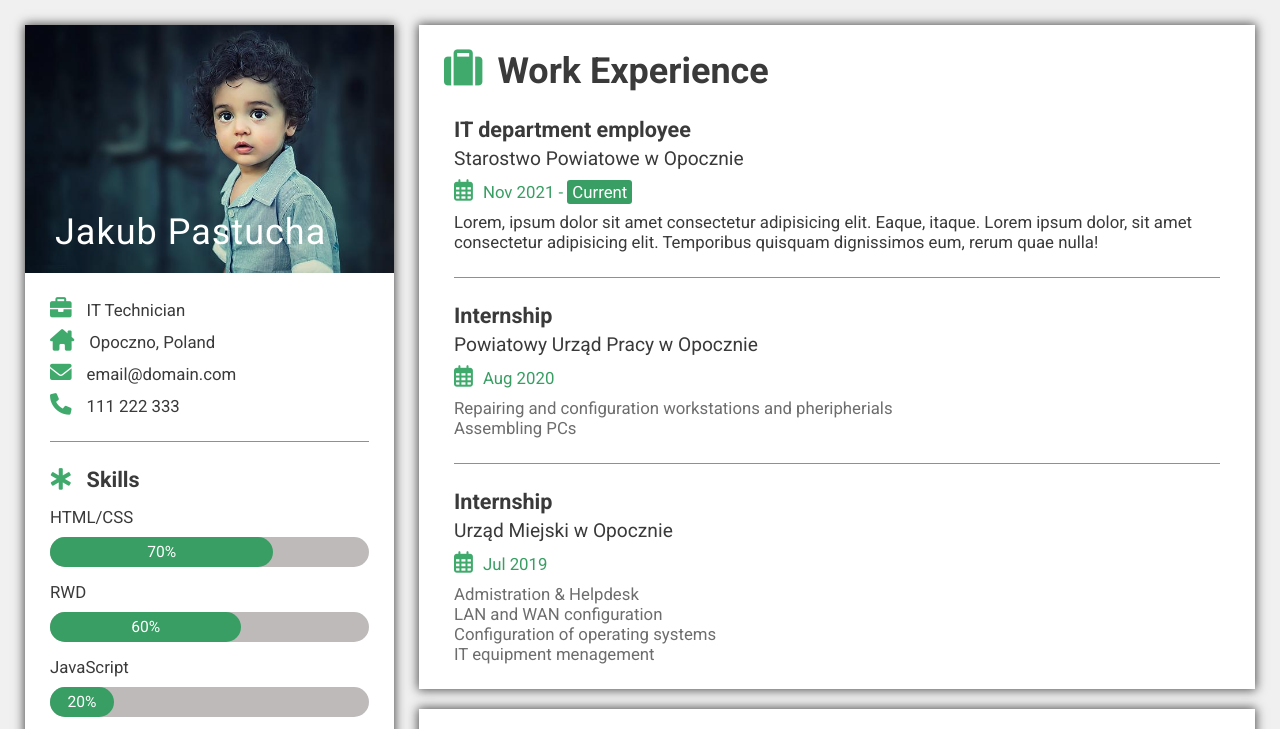
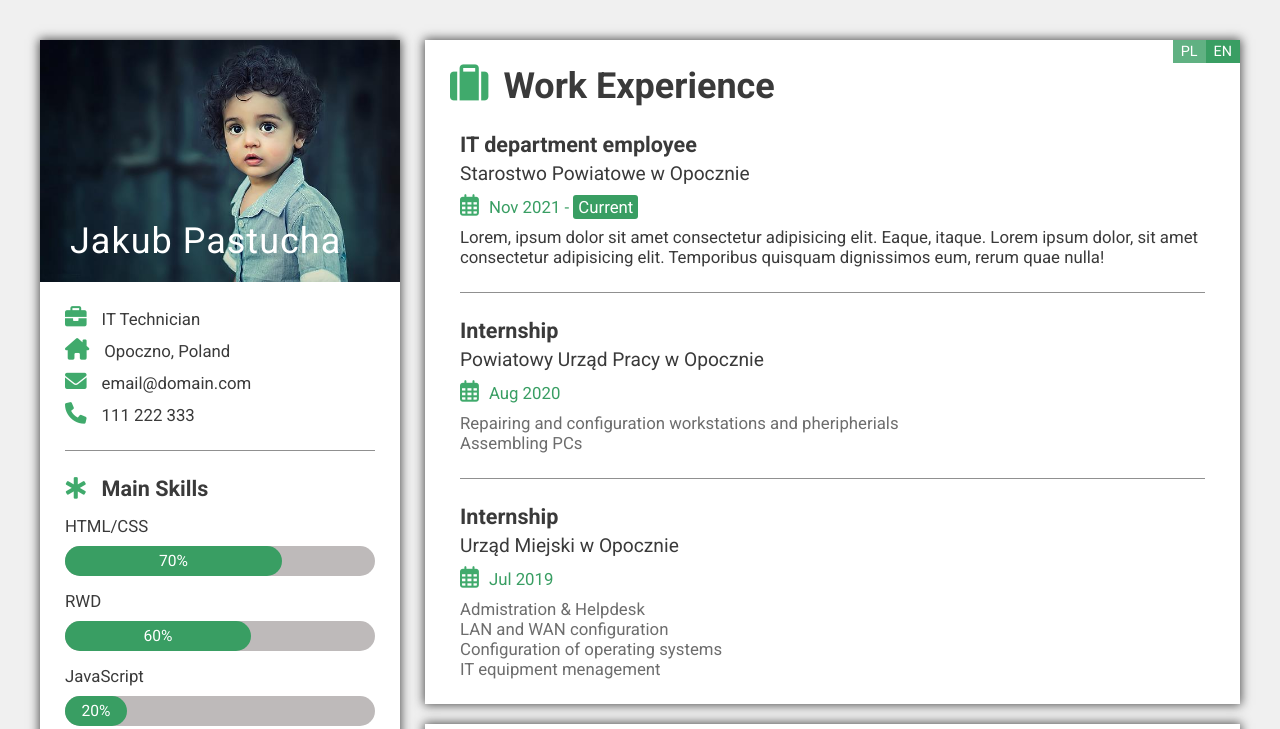
Before and after one commit to kakarotto2004/simpleCV, a plain HTML site: page index.html in a window 1280 px wide. Shown: the top 729 px of the page. Drawn offline with Linux system fonts and the light colour scheme.

Commit message:
add language switch

```diff
--- a/css/style-2columns.css
+++ b/css/style-2columns.css
@@ -20,6 +20,7 @@
     }
 
     .sidebar-right {
+        position: relative;
         float: right;
         width: calc(60% - 25px);
         margin-left: 25px;
@@ -28,11 +29,20 @@
     .sidebar-right:nth-of-type(2) {
         margin-top: 0;
     }
+
+    .lang-switch {
+        top: 0px;
+        right: 0px;
+    }
 }
 
 @media (min-width: 1024px) {
     html {
         font-size: 12px;
+    }
+
+    .wrapper {
+        padding: 40px;
     }
 
     .sidebar-left {
--- a/css/style.css
+++ b/css/style.css
@@ -319,3 +319,29 @@ footer {
     text-align: center;
     color: white;
 }
+
+
+/* ********************* LANGUAGE styles ********************* */
+.lang-switch {
+    position: absolute;
+    top: 15px;
+    right: 15px;
+
+    display: flex;
+    /* width: 60px; */
+    /* justify-content: space-evenly; */
+
+    z-index: 10;
+}
+
+.lang-switch a {
+    padding: 3px 8px;
+    background-color: rgba(57, 158, 99, 0.8);
+    font-size: 1.2rem;
+    color: white;
+    text-decoration: none;
+}
+
+.lang-switch a:last-of-type {
+    background-color: rgba(57, 158, 99, 1);
+}
--- a/index.html
+++ b/index.html
@@ -34,7 +34,7 @@
                 <span class="vertical-solid-line"></span>
 
                 <div class="skills-box">
-                    <p><i class="fa-solid fa-star-of-life"></i><span class="bold-span">Skills</span></p>
+                    <p><i class="fa-solid fa-star-of-life"></i><span class="bold-span">Main Skills</span></p>
                     <div class="skill">
                         <p>HTML/CSS</p>
                         <div class="lvl-bar htmlcss-bar"></div>
@@ -72,6 +72,10 @@
         </div>
 
         <div class="sidebar-right">
+            <div class="lang-switch">
+                <a href="#">PL</a>
+                <a href="#">EN</a>
+            </div>
             <div class="sidebar-right-content">
                 <h2><i class="fa-solid fa-suitcase"></i>Work Experience</h2>
 
```
